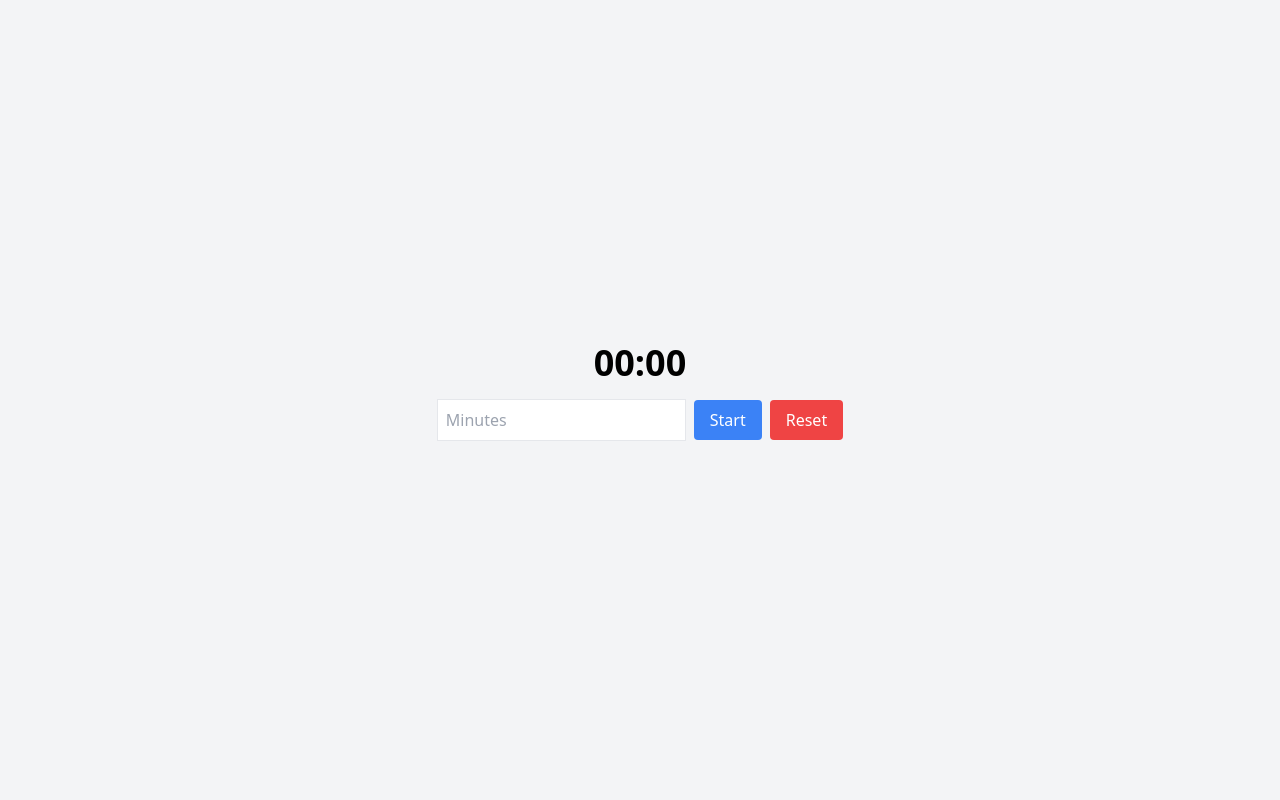
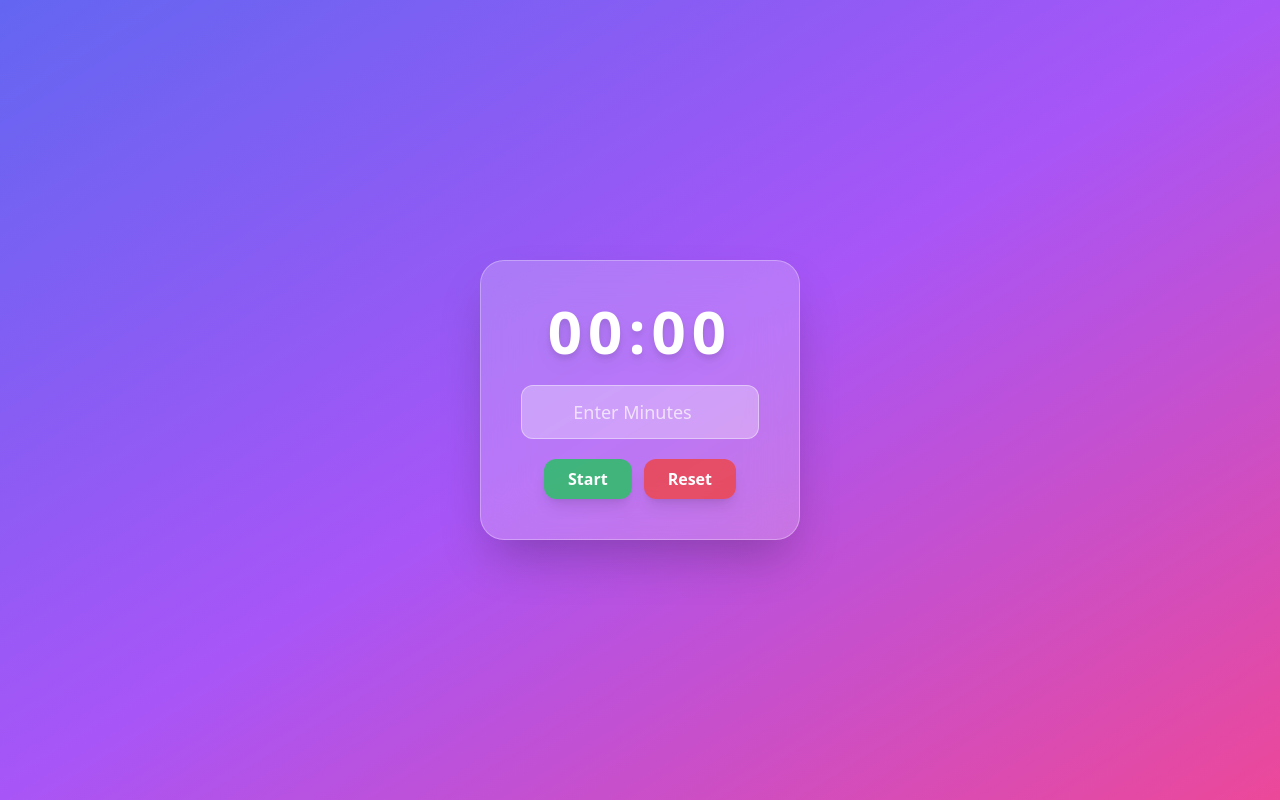
Before and after one commit to Muhammadabdul071/count-down-timer, a plain HTML site: page index.html in a window 1280 px wide. Drawn offline with nearby package versions, Linux system fonts and the light colour scheme.

Commit message:
Revamp countdown timer HTML layout and styles
Updated the HTML structure and styling for the countdown timer.

```diff
--- a/index.html
+++ b/index.html
@@ -4,18 +4,43 @@
   <meta charset="UTF-8">
   <meta name="viewport" content="width=device-width, initial-scale=1.0">
   <script src="https://cdn.tailwindcss.com"></script>
-    <title>Document</title>
+  <title>Countdown Timer</title>
 </head>
-<body class="min-h-screen flex items-center justify-center bg-gray-100">
 
-<section class="flex flex-col items-center">
-  <div id="timer" class="text-4xl font-bold text-center mb-4">00:00</div>
+<body class="min-h-screen flex items-center justify-center bg-gradient-to-br from-indigo-500 via-purple-500 to-pink-500">
 
-  <div class="flex justify-center items-center mb-4">
-    <input type="number" id="minutes" placeholder="Minutes" class="border p-2 mr-2">
-    <button id="startBtn" class="bg-blue-500 text-white px-4 py-2 rounded">Start</button>
-    <button id="resetBtn" class="bg-red-500 text-white px-4 py-2 rounded ml-2">Reset</button>
+  <section class="backdrop-blur-xl bg-white/20 p-10 rounded-3xl shadow-2xl border border-white/30 w-80 flex flex-col items-center">
+
+    <!-- TIMER -->
+    <div id="timer" class="text-6xl font-extrabold text-white drop-shadow-lg mb-6 tracking-widest">
+      00:00
     </div>
+
+    <!-- INPUT -->
+    <input
+      type="number"
+      id="minutes"
+      placeholder="Enter Minutes"
+      class="w-full p-3 rounded-xl mb-5 text-center text-lg outline-none bg-white/30 text-white placeholder-white/70 border border-white/40 focus:bg-white/40 transition"
+    >
+
+    <!-- BUTTONS -->
+    <div class="flex gap-3">
+      <button
+        id="startBtn"
+        class="px-6 py-2 rounded-xl bg-green-500/80 hover:bg-green-400 text-white font-bold shadow-lg hover:scale-105 transition"
+      >
+        Start
+      </button>
+
+      <button
+        id="resetBtn"
+        class="px-6 py-2 rounded-xl bg-red-500/80 hover:bg-red-400 text-white font-bold shadow-lg hover:scale-105 transition"
+      >
+        Reset
+      </button>
+    </div>
+
   </section>
 
   <script src="script.js"></script>
```
Lines whose indentation alone changed are shown as unchanged.
